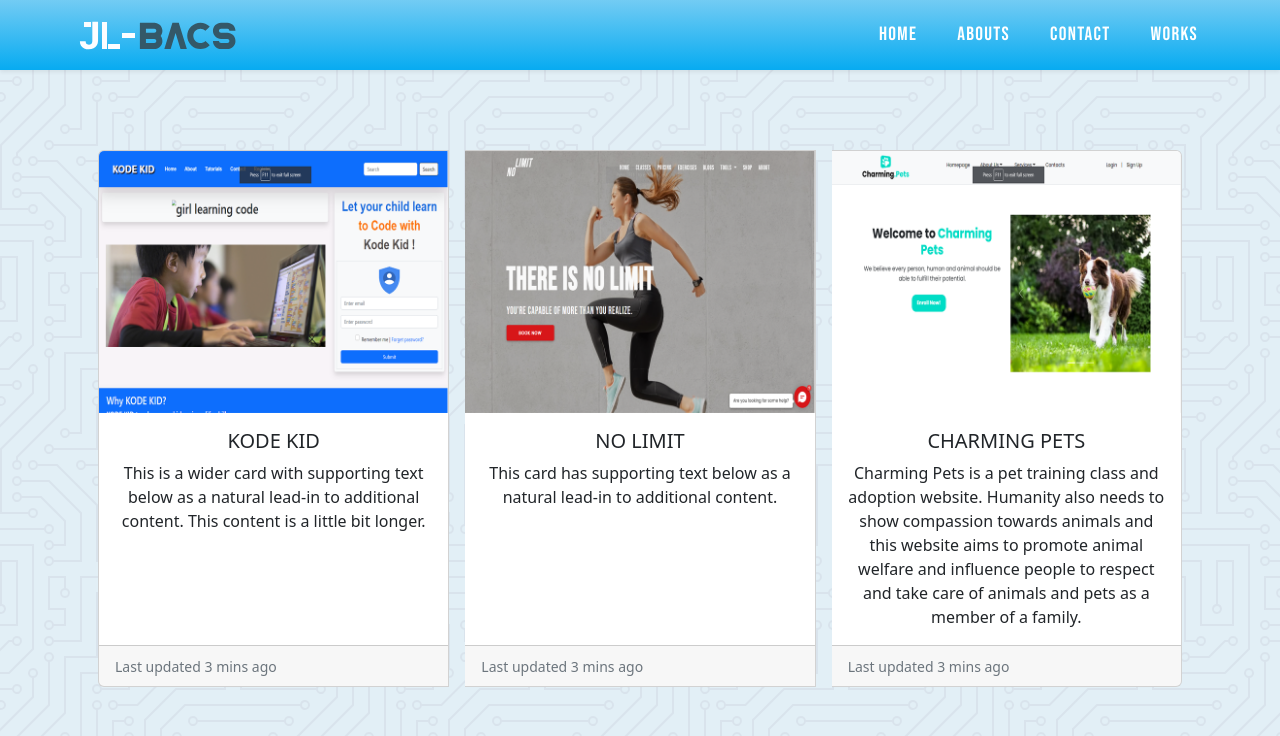
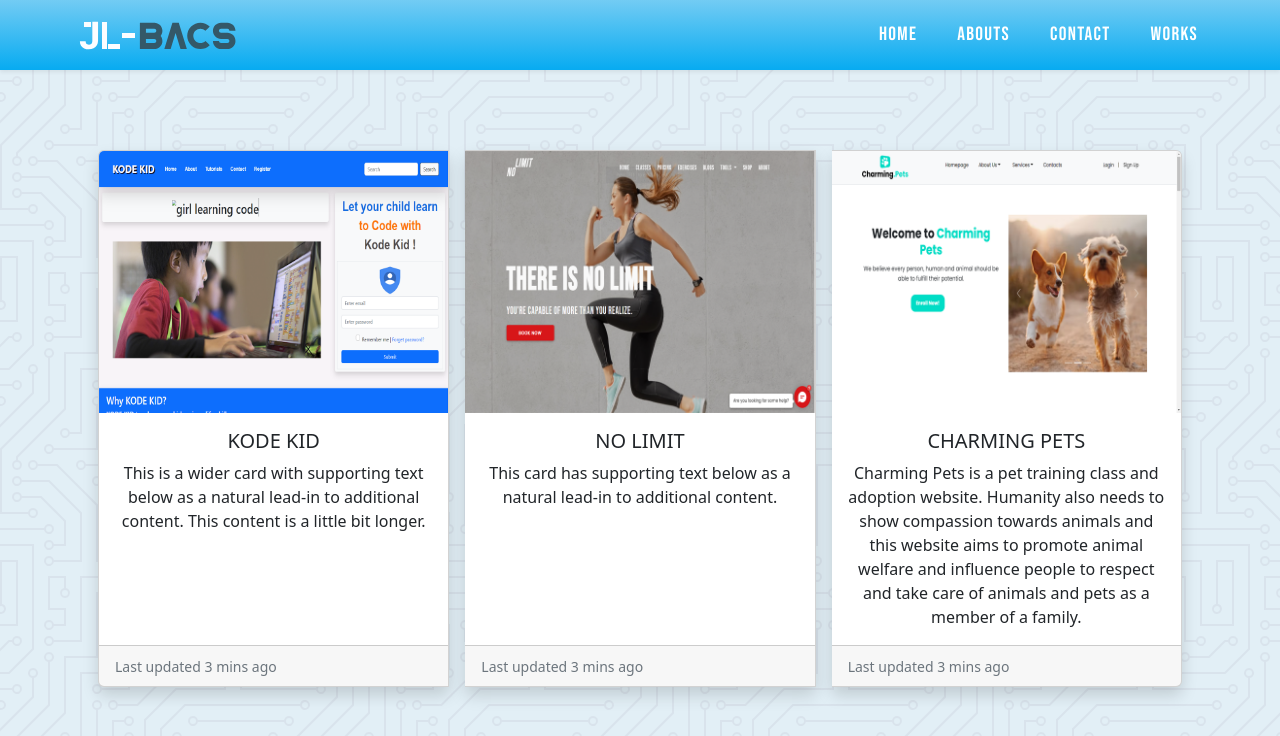
Before and after one commit to jlbbacs/MY-portfolio, a React (Create React App) app: page /works in a window 1280 px wide. Shown: the top 736 px of the page. Built offline with nearby package versions, Linux system fonts and the light colour scheme.

Commit message:
changing image

```diff
--- a/src/css/works.css
+++ b/src/css/works.css
@@ -5,4 +5,8 @@
 .card{
   margin:1rem;
 
+
 }
+.card-group{
+    margin-bottom: 2rem;
+}
--- a/src/pages/works.js
+++ b/src/pages/works.js
@@ -13,8 +13,8 @@ const works = () => {
 
     <div className='container'>
       <div className="row">
-      <div class="card-group">
-  <div class="card">
+      <div class="card-group  ">
+  <div class="card  shadow">
     <img class="card-img-top" src={Kodekid} alt="Card image cap"></img>
     <div class="card-body">
       <h5 class="card-title text-center">KODE KID</h5>
@@ -24,7 +24,7 @@ const works = () => {
       <small class="text-muted">Last updated 3 mins ago</small>
     </div>
   </div>
-  <div class="card">
+  <div class="card shadow">
     <img class="card-img-top" src={Nolimit} alt="Card image cap"></img>
     <div class="card-body">
       <h5 class="card-title text-center">NO LIMIT</h5>
@@ -34,7 +34,7 @@ const works = () => {
       <small class="text-muted">Last updated 3 mins ago</small>
     </div>
   </div>
-  <div class="card">
+  <div class="card shadow">
     <img class="card-img-top" src={Charmingpets} alt="Card image cap"></img>
     <div class="card-body">
       <h5 class="card-title text-center">CHARMING PETS</h5>
```
Also changed, not shown: src/images/charmingpets1.png, src/images/kodekid1.png.
